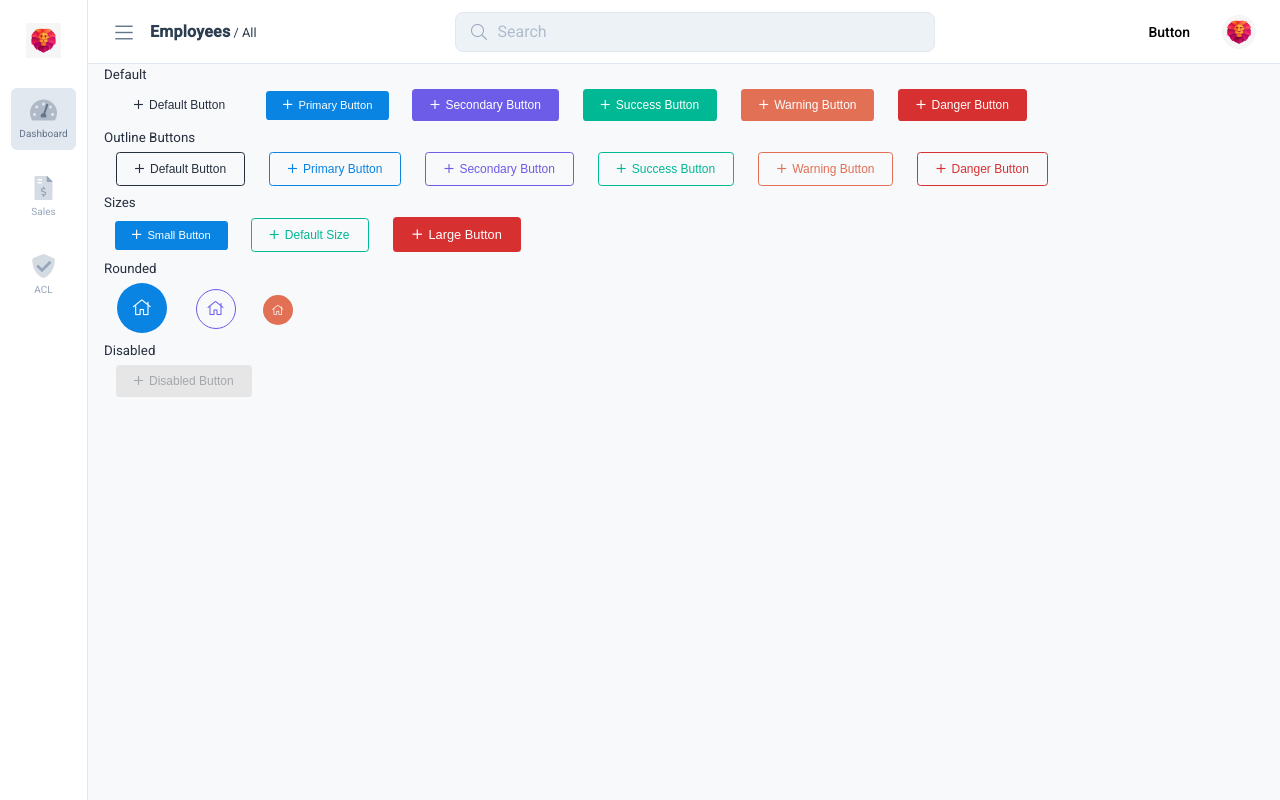
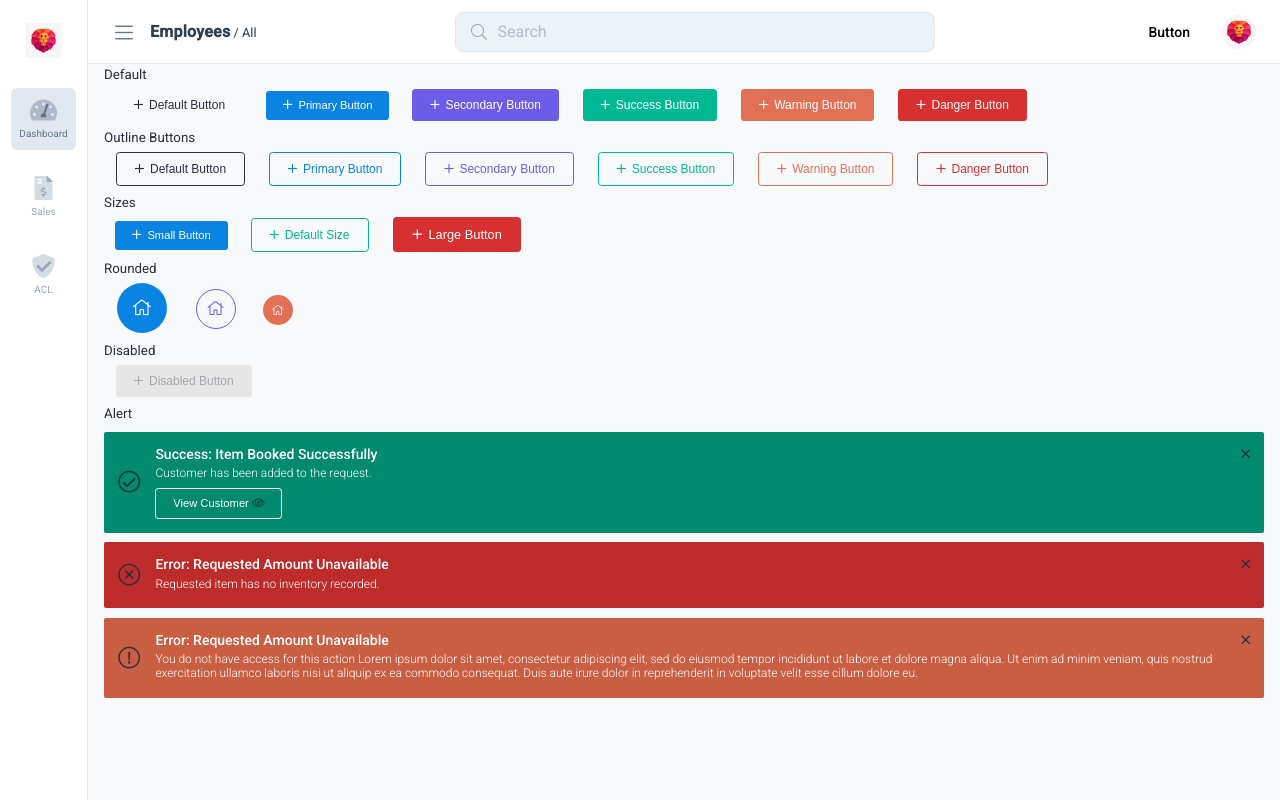
Before and after one commit to mandhu/starter-ui, an Angular app: page / in a window 1280 px wide. Built offline with nearby package versions, Linux system fonts and the light colour scheme.

Commit message:
alert temp

```diff
--- a/src/app/dashboard/dashboard.component.html
+++ b/src/app/dashboard/dashboard.component.html
@@ -58,6 +58,50 @@
 
         <button class="btn primary" disabled> <i class="fal fa-plus"></i>Disabled Button</button>
 
+        <br>
+        <small>Alert</small><br>
+
+        <div class="alert success">
+            <div class="content">
+                <div class="icon-container"><i class="fal fa-check-circle"></i></div>
+                <div class="message" >
+                    <h4>Success: Item Booked Successfully</h4>
+                    <p>Customer has been added to the request.</p>
+                    <button class="btn-action">View Customer <i class="fal fa-eye"></i></button>
+                </div>
+            </div>
+            <div class="close">
+                <i class="fal fa-times"></i>
+            </div>
+    </div>
+
+    <div class="alert danger">
+            <div class="content">
+                <div class="icon-container"><i class="fal fa-times-circle"></i></div>
+                <div class="message" >
+                    <h4>Error: Requested Amount Unavailable</h4>
+                    <p>Requested item has no inventory recorded.</p>
+                </div>
+            </div>
+            <div class="close">
+                <i class="fal fa-times"></i>
+            </div>
+    </div>
+
+    <div class="alert warning">
+        <div class="content">
+            <div class="icon-container"><i class="fal fa-exclamation-circle"></i></div>
+            <div class="message" >
+                <h4>Error: Requested Amount Unavailable</h4>
+                <p>You do not have access for this action Lorem ipsum dolor sit amet, consectetur adipiscing elit, sed do eiusmod tempor incididunt ut labore et dolore magna aliqua. Ut enim ad minim veniam, quis nostrud exercitation ullamco laboris nisi ut aliquip ex ea commodo consequat. Duis aute irure dolor in reprehenderit in voluptate velit esse cillum dolore eu.</p>
+            </div>
+        </div>
+        <div class="close">
+            <i class="fal fa-times"></i>
+        </div>
+    </div>
+
+
 
 
 
--- a/src/custom-theme.scss
+++ b/src/custom-theme.scss
@@ -543,6 +543,107 @@ small {
     }
 
 }
+
+.alert {
+    display: flex;
+    align-items: flex-start;
+    justify-content: space-between;
+    color: white;
+    font-size: 14px;
+    font-weight: 400;
+    padding: 1em 1em;
+    border-radius: 2px;
+    margin: .7em 0;
+    .content {
+        width: 100%;
+        display: flex;
+        .message {
+            width: 100% !important;
+            margin-left: 15px !important;
+            h4, p {
+                color: white !important;
+                margin-bottom: .3em;
+            }
+            p {
+                font-size: 12px;
+                font-weight: 300;
+            }
+            h4 {
+                font-weight: 500;
+            }
+            .btn-action {
+                transition: background-color ease-in-out .2s;
+                cursor: pointer;
+                margin-top: .4em;
+                padding: .75em 1.5em;
+                border: 0;
+                border-radius: .3em;
+                font-size: .8em;
+                border: 1px solid white !important;
+                color: white;
+                background-color: transparent;
+                &:focus {
+                    border: none;
+                    outline:0;
+                }
+            }
+        }
+        .icon-container {
+            margin: auto 0;
+            i {
+                font-size: 1.6em;
+            }
+        }
+    }
+    .close {
+        i {
+            cursor: pointer;
+            &:hover {
+                font-weight: bold;
+            }
+        }
+    }
+    .text-container {
+        background-color: yellow !important;
+        padding-left: 2em;
+    }
+    &.danger {
+        background-color: var(--button-danger-hover);
+        .btn-action {
+            &:hover {
+                background-color: white;
+                color: var(--button-danger-hover) !important;
+                i {
+                    color: var(--button-danger-hover) !important;
+                }
+            }
+        }
+    }
+    &.success {
+        background-color: var(--button-success-hover);
+        .btn-action {
+            &:hover {
+                background-color: white;
+                color: var(--button-success-hover) !important;
+                i {
+                    color: var(--button-success-hover) !important;
+                }
+            }
+        }
+    }
+    &.warning {
+        background-color: var(--button-warn-hover);
+        .btn-action {
+            &:hover {
+                background-color: white;
+                color: var(--button-warn-hover) !important;
+                i {
+                    color: var(--button-warn-hover) !important;
+                }
+            }
+        }
+    }
+}
 /************
 * END OVERRIDES
 ************/
```
